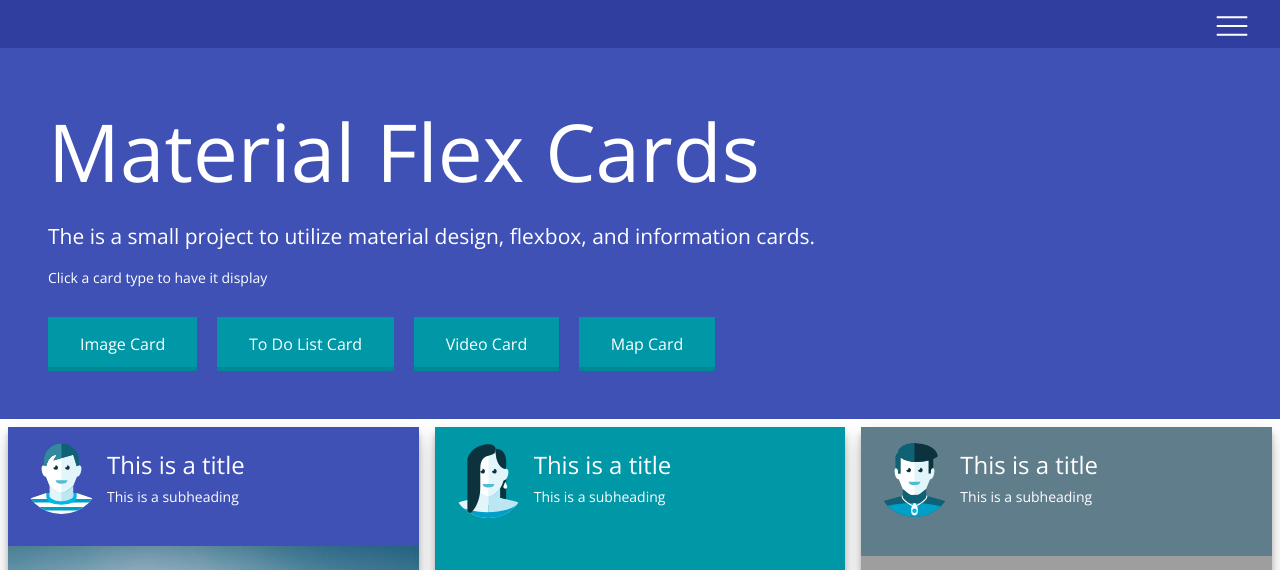
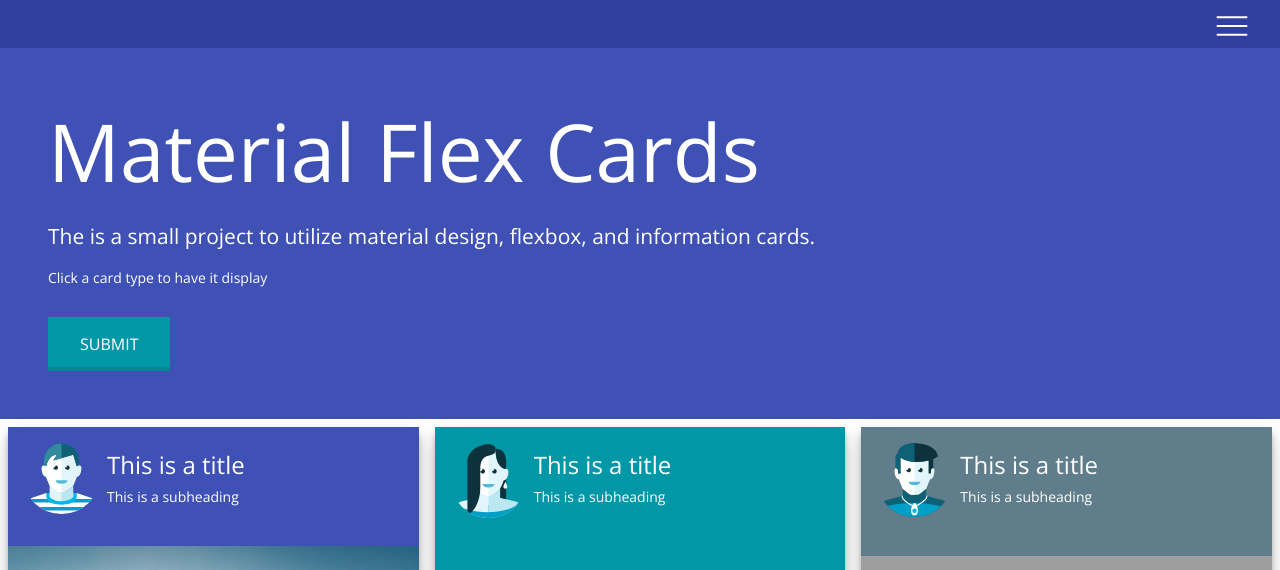
Before and after one commit to ayezee33/flex-cards, a PHP site: page / in a window 1280 px wide; the page is wider, and only the part inside the window is pictured. Shown: the top 570 px of that part. Run offline with PHP 8.4, Linux system fonts and the light colour scheme; some libraries are stand-ins or nearby versions; grey boxes are pictures that could not be loaded.

Commit message:
Not sure what this is going to do

```diff
--- a/app.css
+++ b/app.css
@@ -99,3 +99,5 @@ button {
     border-top: solid 1px #B6B6B6;
     align-self: flex-end;
     font-size: .75rem; }
+
+/*# sourceMappingURL=app.css.map */
--- a/index.php
+++ b/index.php
@@ -34,10 +34,10 @@
             <h1>Material Flex Cards</h1>
                 <h2>The is a small project to utilize material design, flexbox, and information cards.</h2>
                     <p>Click a card type to have it display</p>
-                    <button>Image Card</button>
-                    <button>To Do List Card</button>
-                    <button>Video Card</button>
-                    <button>Map Card</button>
+                    <button class="button raised">
+                      <div class="center" fit>SUBMIT</div>
+                      <paper-ripple fit></paper-ripple>
+                    </button>
         </div>
 
         <div class="flex-container animated zoomIn">
```
Also changed, not shown: app.scss (+10 -10 lines), 1 other file.
